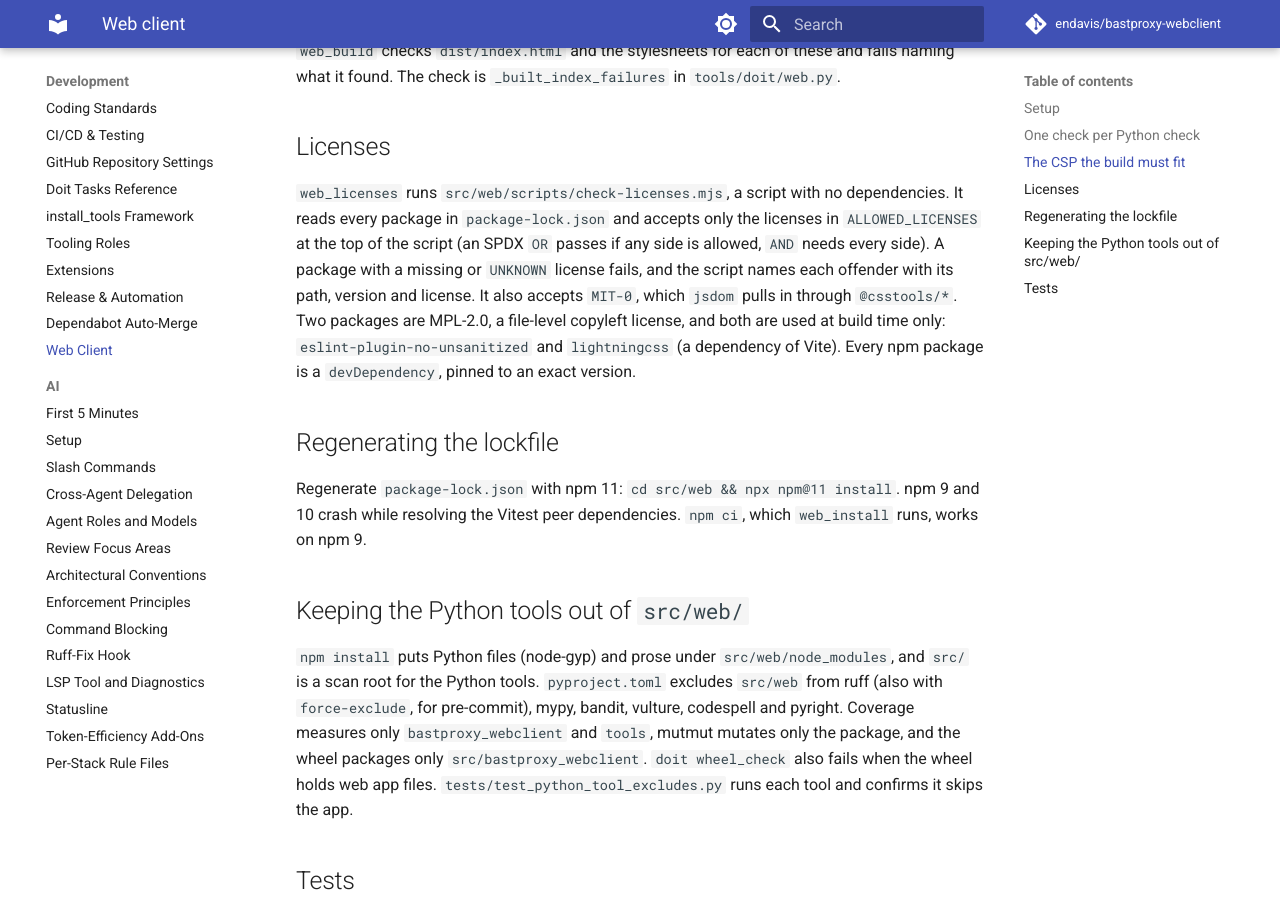
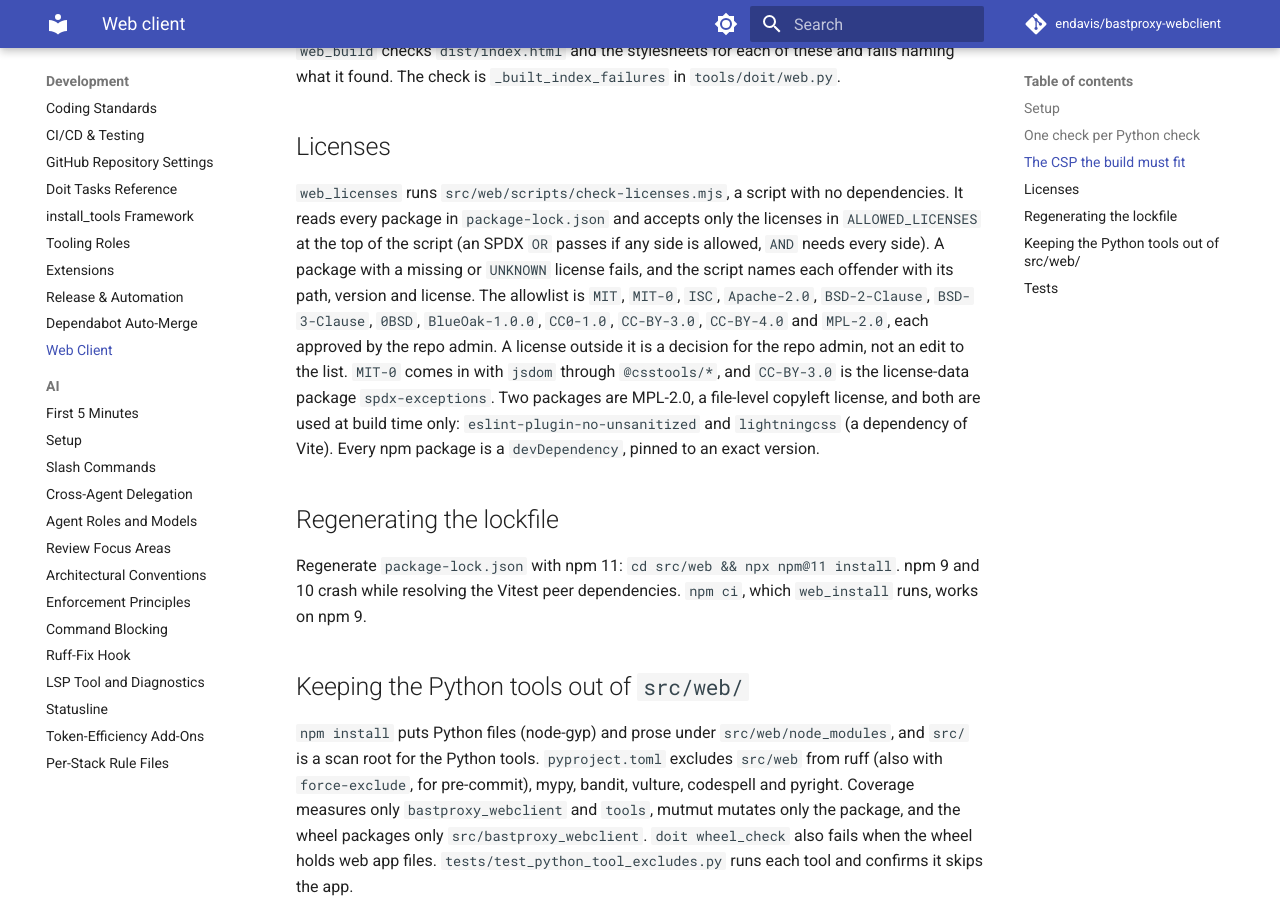
Before and after one commit to endavis/bastproxy-webclient, an MkDocs documentation site: the page built from docs/development/web-client.md, in a window 1280 px wide and 900 px high, scrolled down 1693 px. Built offline with MkDocs 1.6.1 and Material for MkDocs 9.7.7, drawn with Linux system fonts in a browser that asks for light colours; comment, search, counter and statistics services are not loaded.

Commit message:
fix: allow only the licenses the repo admin approved
The license allowlist had Python-2.0 and Unlicense, which no package
uses and nobody approved. Both are removed, and the tests now expect
the script to reject them. The doc lists the whole allowlist and says
that a new license is a decision for the repo admin, not an edit to
the list.

Addresses #7

Co-Authored-By: Claude Opus 5.5 <noreply@anthropic.com>
Claude-Session: https://claude.ai/code/session_01NXu1sbBxFsEQW16MiZv7Je

```diff
--- a/docs/development/web-client.md
+++ b/docs/development/web-client.md
@@ -70,7 +70,11 @@ found. The check is `_built_index_failures` in `tools/doit/web.py`.
 every package in `package-lock.json` and accepts only the licenses in `ALLOWED_LICENSES` at the top
 of the script (an SPDX `OR` passes if any side is allowed, `AND` needs every side). A package with a
 missing or `UNKNOWN` license fails, and the script names each offender with its path, version and
-license. It also accepts `MIT-0`, which `jsdom` pulls in through `@csstools/*`. Two packages are MPL-2.0, a file-level copyleft license, and both are used
+license. The allowlist is `MIT`, `MIT-0`, `ISC`, `Apache-2.0`, `BSD-2-Clause`, `BSD-3-Clause`,
+`0BSD`, `BlueOak-1.0.0`, `CC0-1.0`, `CC-BY-3.0`, `CC-BY-4.0` and `MPL-2.0`, each approved by the
+repo admin. A license outside it is a decision for the repo admin, not an edit to the list. `MIT-0`
+comes in with `jsdom` through `@csstools/*`, and `CC-BY-3.0` is the license-data package
+`spdx-exceptions`. Two packages are MPL-2.0, a file-level copyleft license, and both are used
 at build time only: `eslint-plugin-no-unsanitized` and `lightningcss` (a dependency of Vite). Every
 npm package is a `devDependency`, pinned to an exact version.
 
--- a/src/web/scripts/check-licenses.mjs
+++ b/src/web/scripts/check-licenses.mjs
@@ -18,8 +18,6 @@ export const ALLOWED_LICENSES = new Set([
   "0BSD",
   "BlueOak-1.0.0",
   "CC0-1.0",
-  "Python-2.0",
-  "Unlicense",
 ]);
 
 /**
```
Also changed, not shown: src/web/scripts/check-licenses.test.mjs (+13 -7 lines).
